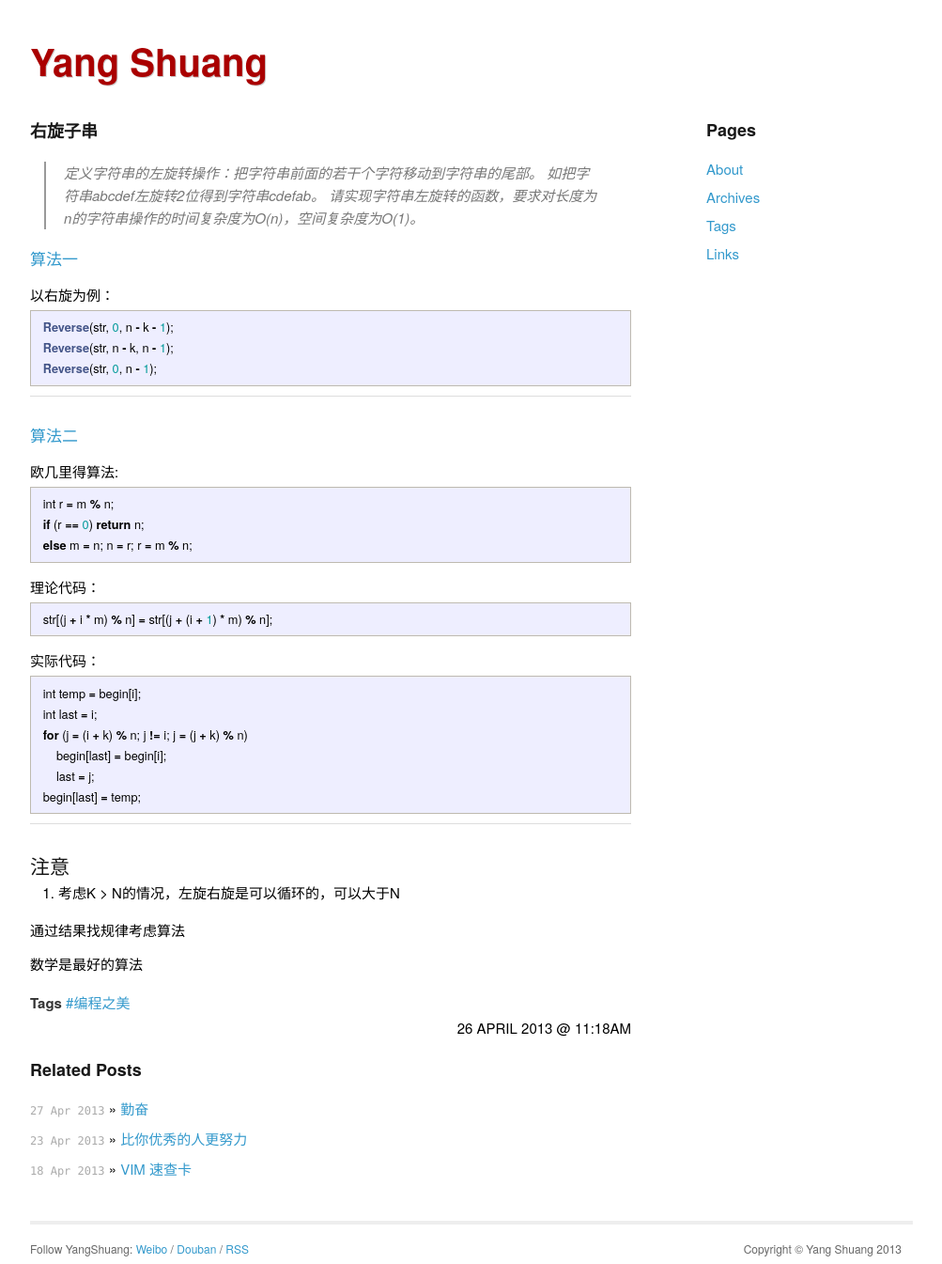
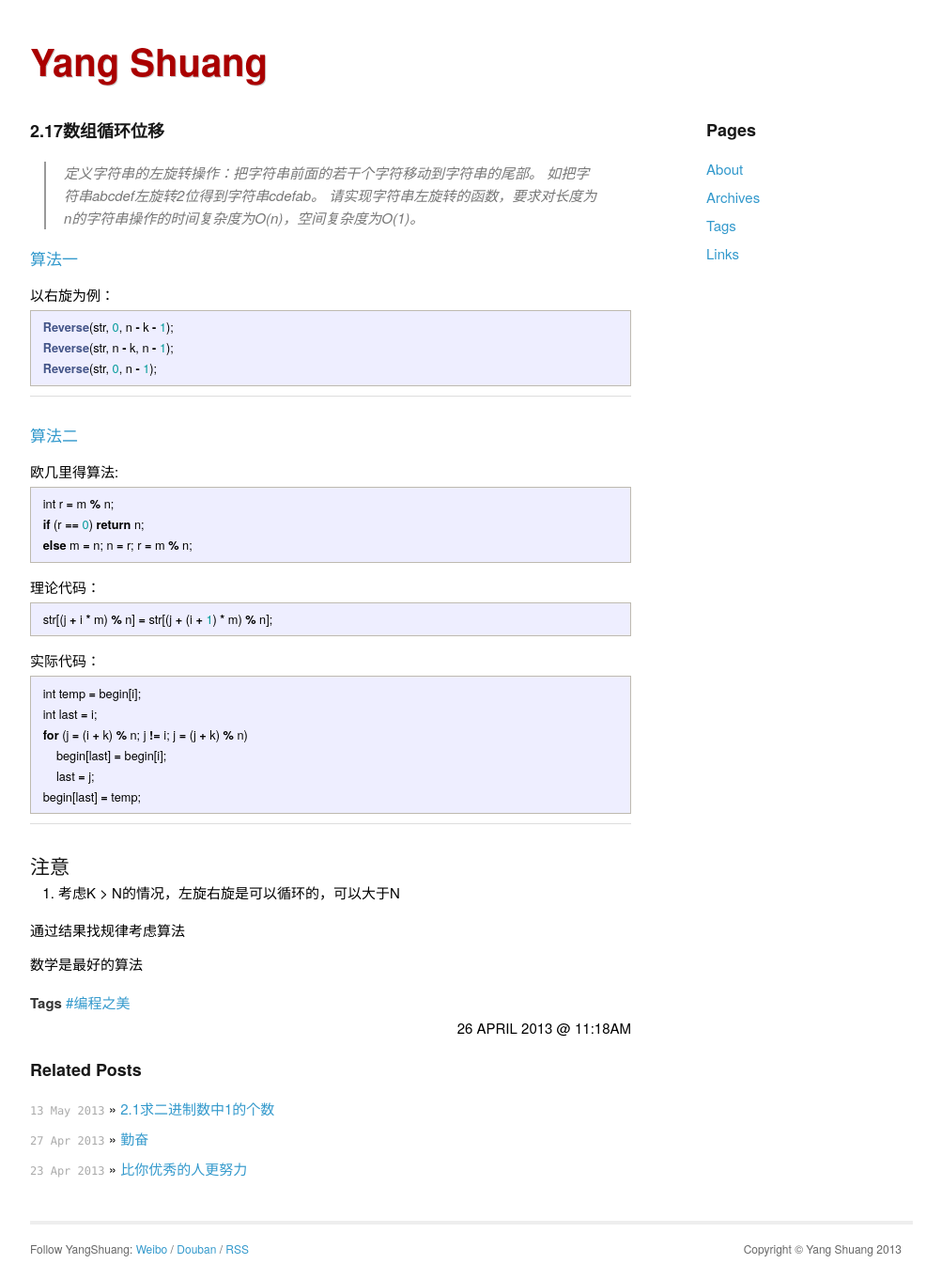
Before and after one commit to utwodownson/utwodownson.github.com, a Jekyll site: the page built from _posts/2013-04-26-pangguo.md, in a window 1280 px wide. Shown: the whole page at 94% size, without its empty margins (138-1141 px from the left). Built offline with Jekyll 4.4.1, drawn with Linux system fonts in a browser that asks for light colours; Markdown is read by kramdown in place of the engine named in the settings; comment, search, counter and statistics services are not loaded.

Commit message:
05/13/13

```diff
--- a/_posts/2013-04-26-pangguo.md
+++ b/_posts/2013-04-26-pangguo.md
@@ -1,6 +1,6 @@
 ---
 layout: post
-title: 右旋子串
+title: 2.17数组循环位移
 date: 2013-04-26 11:18
 tags: 编程之美
 ---
--- /dev/null
+++ b/_posts/2013-05-13-bit-set.md
@@ -0,0 +1,16 @@
+---
+layout: post
+title: 2.1求二进制数中1的个数
+date: 2013-05-13 18:38
+tags: 编程之美
+---
+
+1. mod2看是否为1
+
+* 右移采取相同的效果
+
+* n &= (n - 1)清除n最右边的1
+
+* 分支操作
+
+* 打表
```
